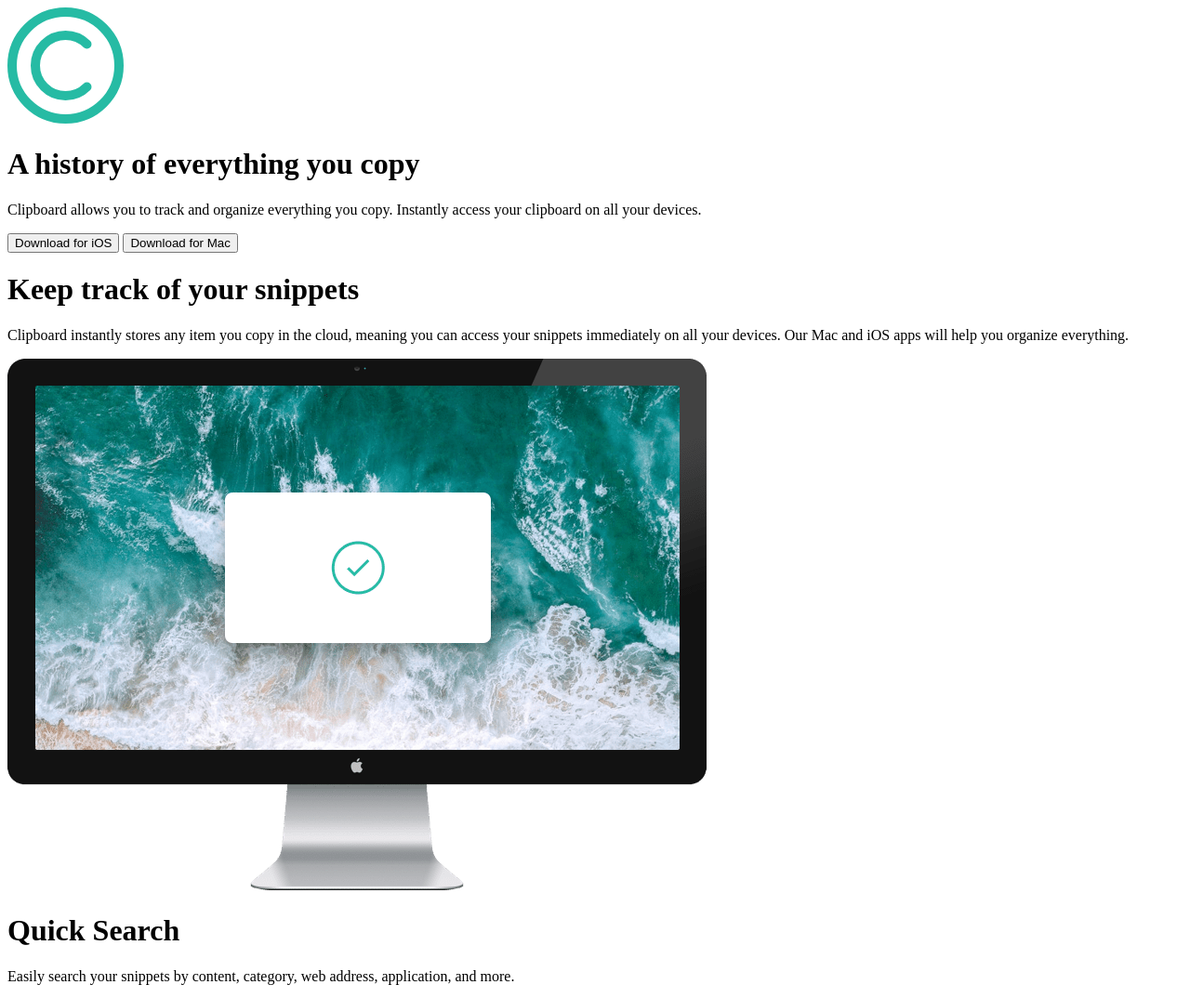
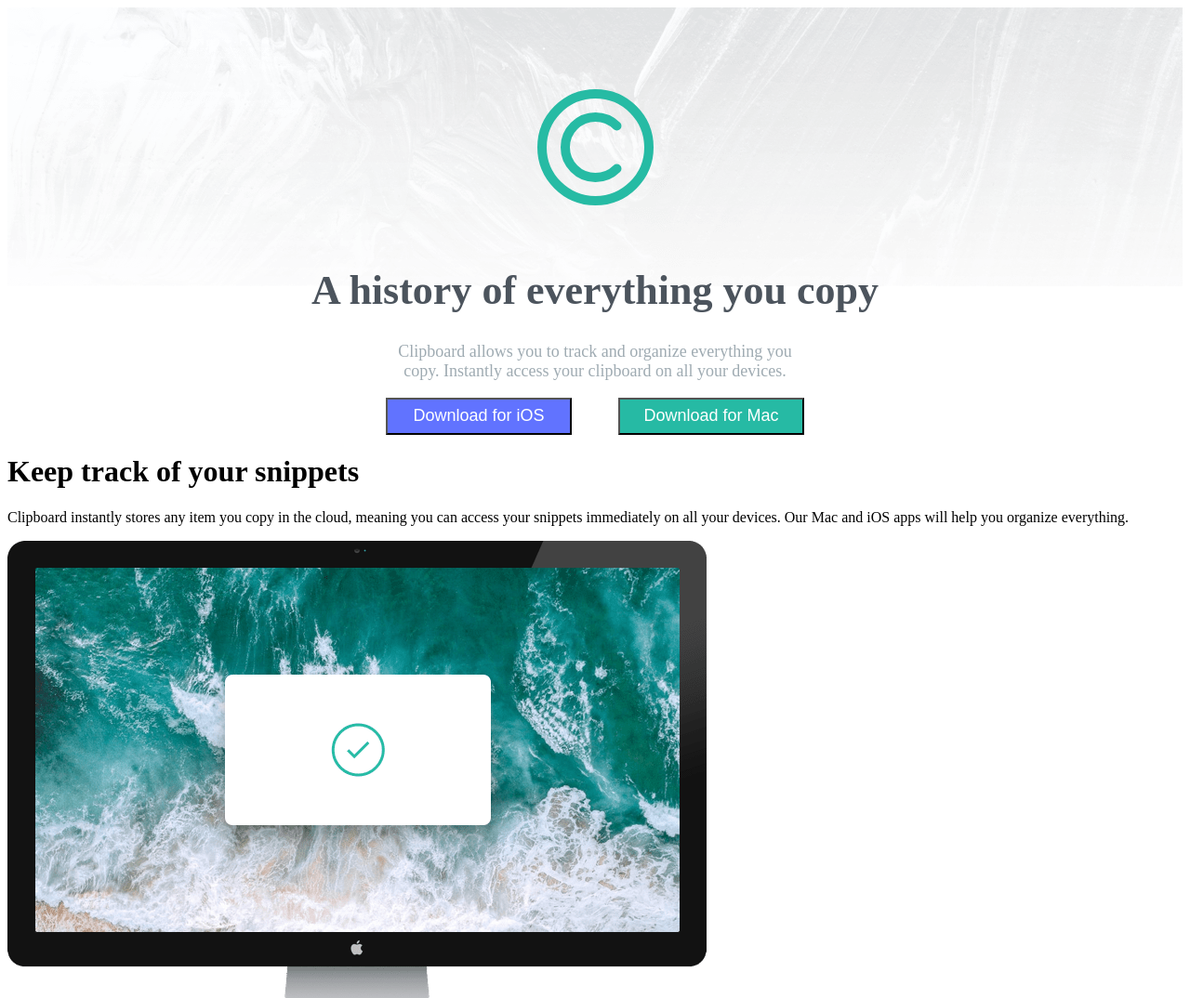
Before and after one commit to Phinda824/clipboard-landing-page-master, a plain HTML site: page index.html in a window 1280 px wide. Shown: the top 1074 px of the page at 93% size. Drawn offline with Linux system fonts and the light colour scheme.

Commit message:
updating css

```diff
--- a/app.css
+++ b/app.css
@@ -1,5 +1,54 @@
+@import url('https://fonts.googleapis.com/css2?family=Bai+Jamjuree:ital,wght@0,200;0,300;0,400;0,500;0,600;0,700;1,200;1,300;1,400;1,500;1,600;1,700&family=Roboto:ital,wght@0,100;0,300;0,400;0,500;0,700;0,900;1,100;1,300;1,400;1,500;1,700;1,900&family=Young+Serif&display=swap')
 *{
     margin: 0;
     padding: 0;
     box-sizing: border-box;
 }
+.header .logo{
+    height: 300px;
+    background-image: url(./images/bg-header-desktop.png);
+    display: flex;
+    justify-content: center;
+    align-items: center;
+}
+.header-text{
+    text-align: center;
+    margin-top: -50px;
+}
+.header-text h1{
+    font-size: 44px;
+    font-weight: 600;
+    color: hsl(210, 10%, 33%);
+}
+.header-text p{
+    font-size: 18px;
+    font-weight: 400;
+    color: hsl(201, 11%, 66%);
+    margin-top: 20px;
+    padding-left: 400px;
+    padding-right: 400px;
+}
+.buttons{
+    width: 500px;
+    margin-left: auto;
+    margin-right: auto;
+    display: flex;
+    justify-content: space-around;
+    align-items: center;
+}
+.buttons .btn1{
+    width: 200px;
+    font-size: 18px;
+    font-weight: 400;
+    color: white;
+    height: 40px;
+    background: hsl(233, 100%, 69%);
+}
+.buttons .btn2{
+    width: 200px;
+    font-size: 18px;
+    font-weight: 400;
+    color: white;
+    height: 40px;
+    background: hsl(171, 66%, 44%);
+}
--- a/index.html
+++ b/index.html
@@ -5,6 +5,7 @@
   <meta name="viewport" content="width=device-width, initial-scale=1.0"> <!-- displays site properly based on user's device -->
 
   <link rel="icon" type="image/png" sizes="32x32" href="./images/favicon-32x32.png">
+  <link rel="stylesheet" href="app.css">
 
   <title>Frontend Mentor | Clipboard landing page</title>
 
@@ -26,9 +27,11 @@
           copy. Instantly access your clipboard on all your devices.</p>
       </div>
       <div class="buttons">
-        <button>Download for iOS</button>
-        <button>Download for Mac</button>
+        <button class="btn1">Download for iOS</button>
+        <button class="btn2">Download for Mac</button>
       </div>
+    </div>
+
     <div class="snippet">
       <h1>Keep track of your snippets</h1>
       <p>Clipboard instantly stores any item you copy in the cloud,
@@ -121,7 +124,6 @@
       </div>
     </div>
   </div>
-  </div>
 
 
 
```
Lines whose indentation alone changed are shown as unchanged.
